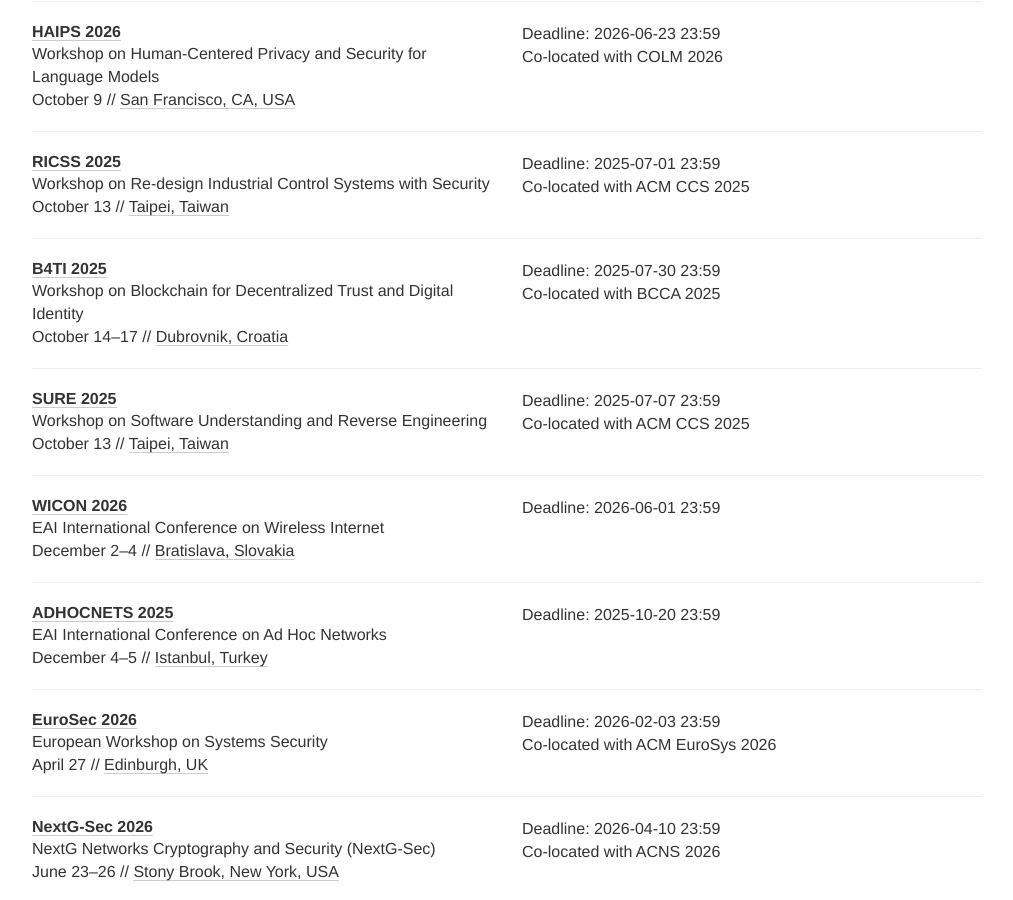
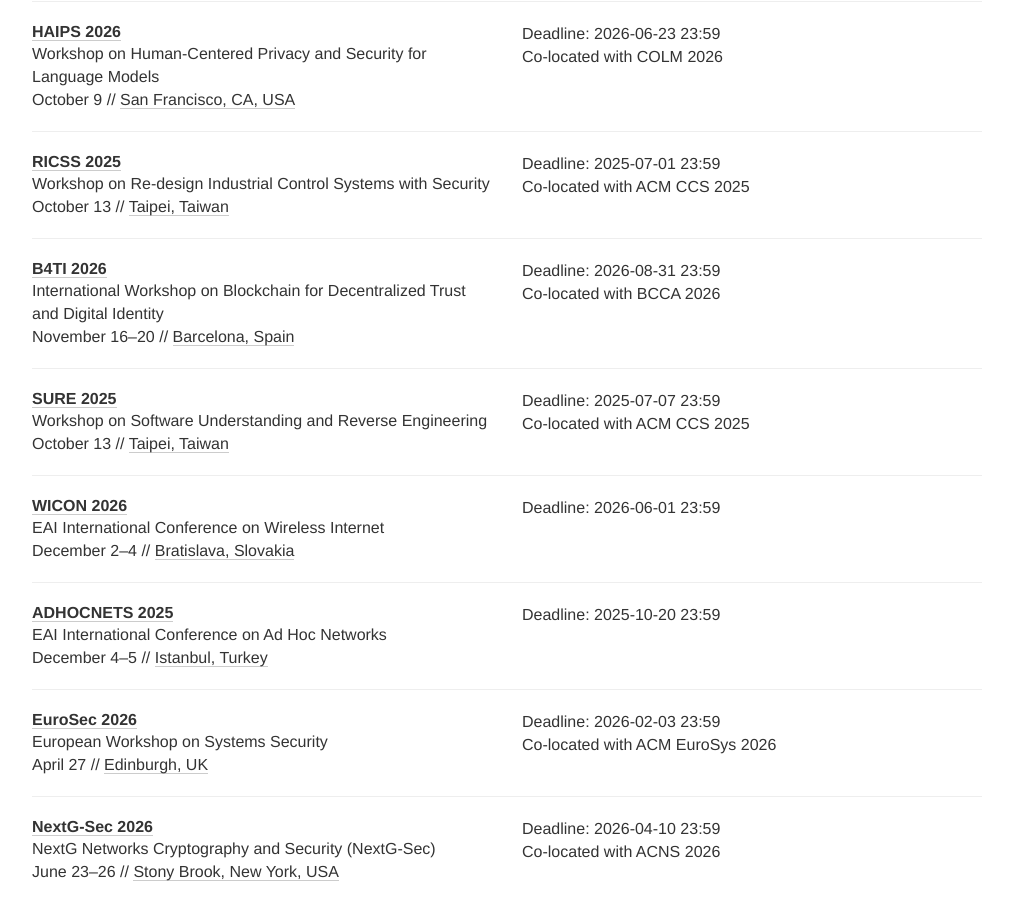
Before and after one commit to sec-deadlines/sec-deadlines.github.io, a Jekyll site: the page built from index.html, in a window 1280 px wide and 900 px high, scrolled down 24523 px. Shown: the whole window, without its empty margins (133-1146 px from the left). Built offline with Jekyll 4.4.1, drawn with Linux system fonts in a browser that asks for light colours; nearby versions of some CDN libraries; comment, search, counter and statistics services are not loaded.

Commit message:
Update B4TI workshop details and year to 2026

```diff
--- a/_data/conferences.yml
+++ b/_data/conferences.yml
@@ -1634,13 +1634,13 @@
   tags: [SEC, SHOP, OTHERS]
 
 - name: B4TI
-  description: Workshop on Blockchain for Decentralized Trust and Digital Identity
-  year: 2025
-  link: https://bcca-conference.org/2025/Workshops/b4ti.php
-  deadline: ["2025-07-30 23:59"]
-  comment: Co-located with BCCA 2025
-  date: October 14-17
-  place: Dubrovnik, Croatia
+  description: International Workshop on Blockchain for Decentralized Trust and Digital Identity
+  year: 2026
+  link: https://bcca-conference.org/2026/Workshops/b4ti.php
+  deadline: ["2026-08-31 23:59"]
+  comment: Co-located with BCCA 2026
+  date: November 16-20
+  place: Barcelona, Spain
   tags: [SEC, PRIV, CRYPTO, SHOP, OTHERS]
 
 - name: SURE
```
